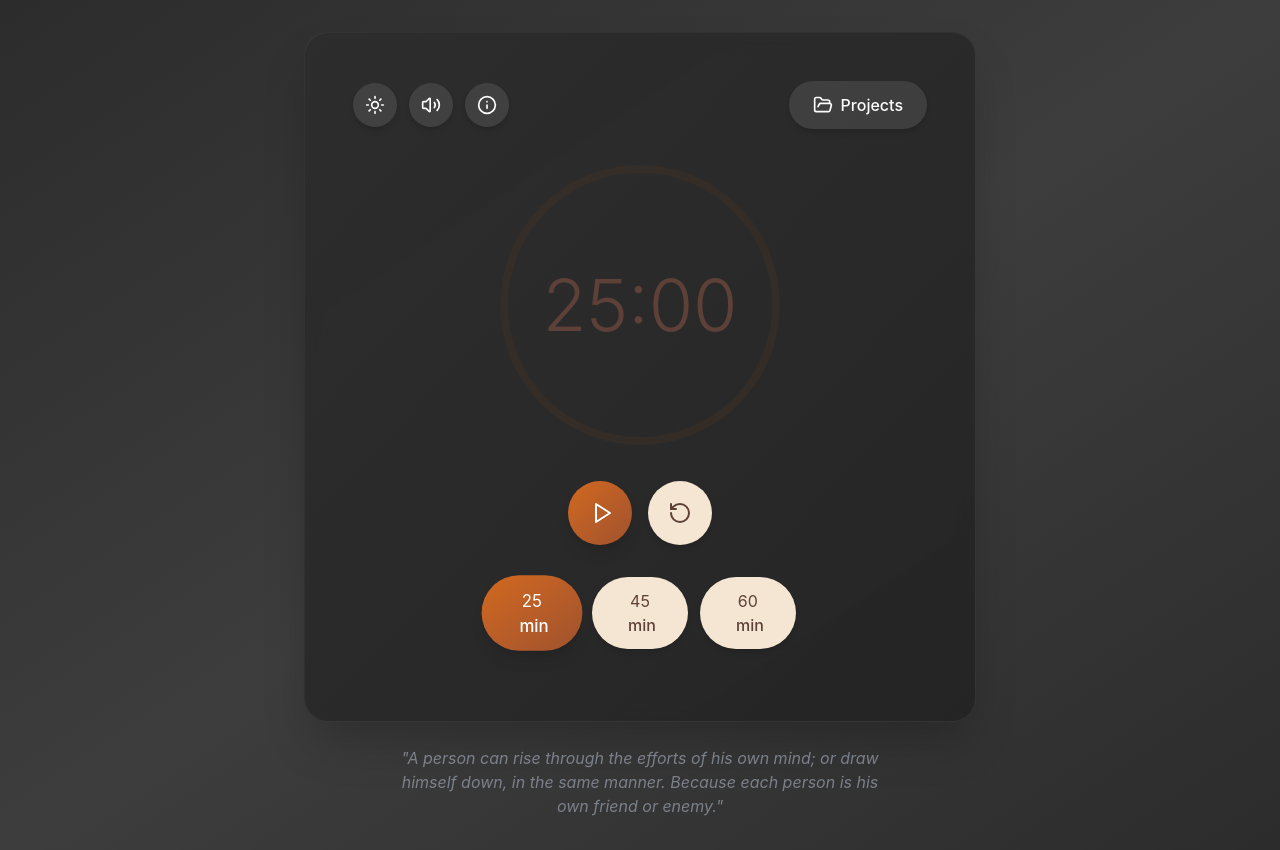
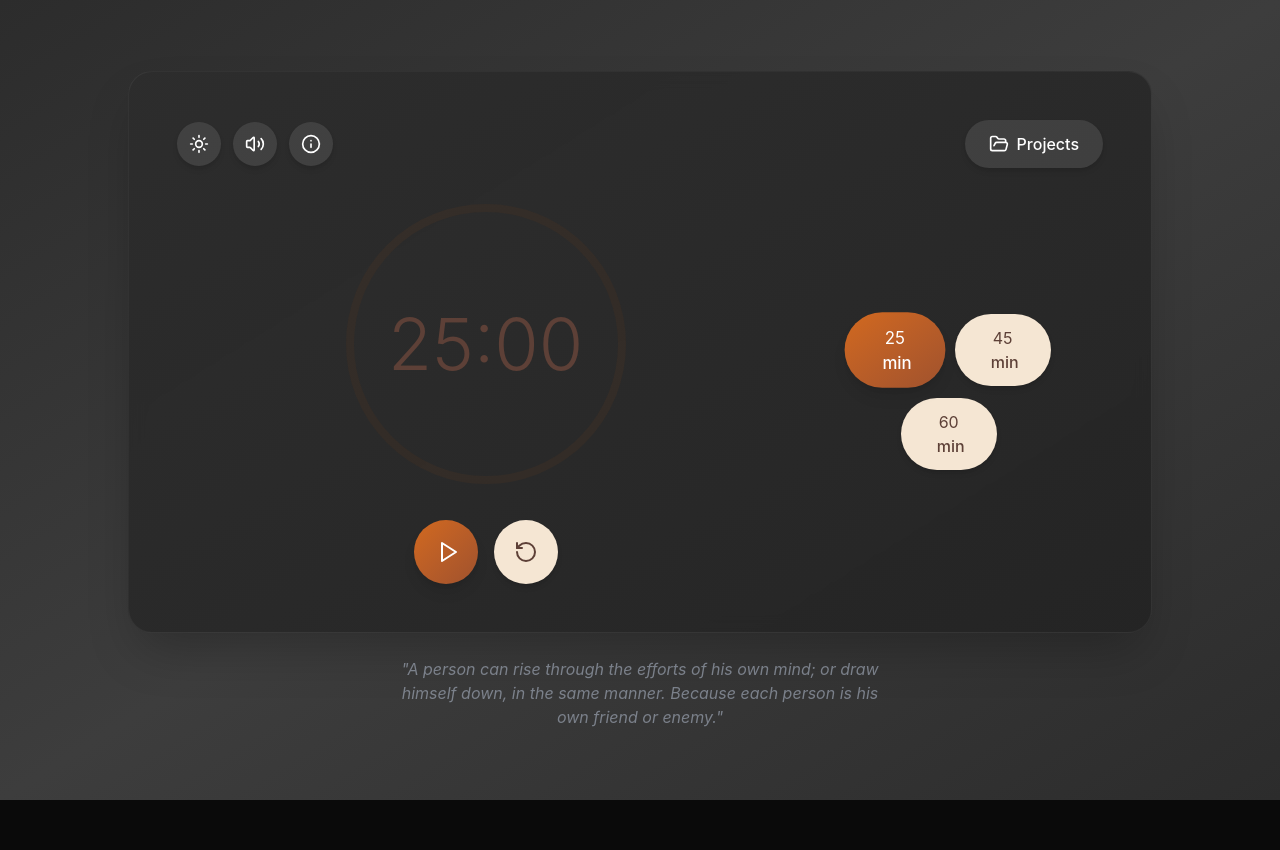
Before and after one commit to mushkazgz/free-pomodoro, a React (Vite) app: page / in a window 1280 px wide. After the commit the page ends 800 px from the top, so only its background shows below. Built offline with nearby package versions, Linux system fonts and the light colour scheme.

Commit message:
Ajustado responsive para pantallas horizontales

```diff
--- a/src/app/App.tsx
+++ b/src/app/App.tsx
@@ -154,7 +154,7 @@ export default function App() {
   };
 
   return (
-    <div className={`min-h-screen flex items-center justify-center p-4 md:p-8 transition-all duration-700 ${theme === 'dark'
+    <div className={`h-screen overflow-hidden flex flex-col items-center justify-center p-4 transition-all duration-700 ${theme === 'dark'
       ? isRunning
         ? 'bg-gradient-to-br from-[#1a1a1a] via-[#2d2d2d] to-[#1f1f1f] animate-breathing-bg'
         : 'bg-gradient-to-br from-[#2C2C2C] via-[#3D3D3D] to-[#2C2C2C]'
@@ -162,9 +162,9 @@ export default function App() {
         ? 'bg-gradient-to-br from-[#1a1a1a] via-[#2d2d2d] to-[#1f1f1f] animate-breathing-bg'
         : 'bg-gradient-to-br from-[#FFF8E7] via-[#F5DEB3] to-[#DEB887]'
       }`}>
-      <div className="w-full max-w-lg md:max-w-2xl">
+      <div className="w-full max-w-lg md:max-w-2xl landscape:max-w-5xl flex flex-col h-full max-h-[95vh] justify-center">
         {/* Main Card */}
-        <div className={`backdrop-blur-sm rounded-3xl shadow-2xl p-6 md:p-12 transition-all duration-700 ${theme === 'dark'
+        <div className={`backdrop-blur-sm rounded-3xl shadow-2xl p-6 md:p-12 transition-all duration-700 flex flex-col justify-between ${theme === 'dark'
           ? isRunning
             ? 'bg-gradient-to-br from-[#1F1F1F]/95 to-[#121212]/95 border border-white/5' // Dark + Running (Deper)
             : 'bg-gradient-to-br from-[#2D2D2D]/95 to-[#242424]/95 border border-white/5' // Dark + Stopped (Relaxed)
@@ -173,7 +173,7 @@ export default function App() {
             : 'bg-gradient-to-br from-[#FFF8E7]/95 to-[#F5E6D3]/95' // Light + Stopped (Cozy)
           }`}>
           {/* Header with Project Explorer Button */}
-          <div className="flex justify-between items-center mb-8">
+          <div className="flex justify-between items-center mb-4 md:mb-8 shrink-0">
             <div className="flex items-center gap-2 md:gap-3">
               <button
                 onClick={() => setTheme(theme === 'dark' ? 'light' : 'dark')}
@@ -222,7 +222,8 @@ export default function App() {
             </button>
           </div>
 
-          <div className="flex justify-center mb-8">
+          <div className="flex flex-col landscape:flex-row landscape:items-center landscape:justify-evenly w-full flex-1 min-h-0">
+            <div className="flex justify-center mb-8 landscape:mb-0 flex-1">
               <Timer
                 duration={selectedTime}
                 isRunning={isRunning}
@@ -232,14 +233,15 @@ export default function App() {
               />
             </div>
 
+            <div className="flex flex-col gap-6 shrink-0 landscape:w-1/3 items-center">
               {/* Time Options */}
-          <div className="flex justify-center mb-6">
+              <div className="flex justify-center w-full">
                 <TimeOptions selectedTime={selectedTime} onSelectTime={handleTimeSelect} isRunning={isRunning} />
               </div>
 
               {/* Current Project Name */}
               {projects.length > 0 && (
-            <div className="text-center">
+                <div className="text-center w-full">
                   <div className={`inline-block px-6 py-3 rounded-full shadow-md transition-all duration-700 ${theme === 'dark'
                     ? 'bg-white/10 text-gray-300'
                     : isRunning ? 'bg-white/10 text-gray-300' : 'bg-white/60'
@@ -257,9 +259,11 @@ export default function App() {
                 </div>
               )}
             </div>
+          </div>
+        </div>
 
         {/* Cozy Quote - Hidden on mobile to prevent scroll */}
-        <div className={`hidden md:block text-center mt-6 opacity-70 transition-colors duration-700 max-w-lg mx-auto ${theme === 'dark' ? 'text-gray-400' : isRunning ? 'text-gray-400' : 'text-[#8D6E63]'
+        <div className={`hidden md:block text-center mt-6 opacity-70 transition-colors duration-700 max-w-lg mx-auto shrink-0 ${theme === 'dark' ? 'text-gray-400' : isRunning ? 'text-gray-400' : 'text-[#8D6E63]'
           }`}>
           <p className="italic">"{currentQuote}"</p>
         </div>
```
Lines whose indentation alone changed are shown as unchanged.
